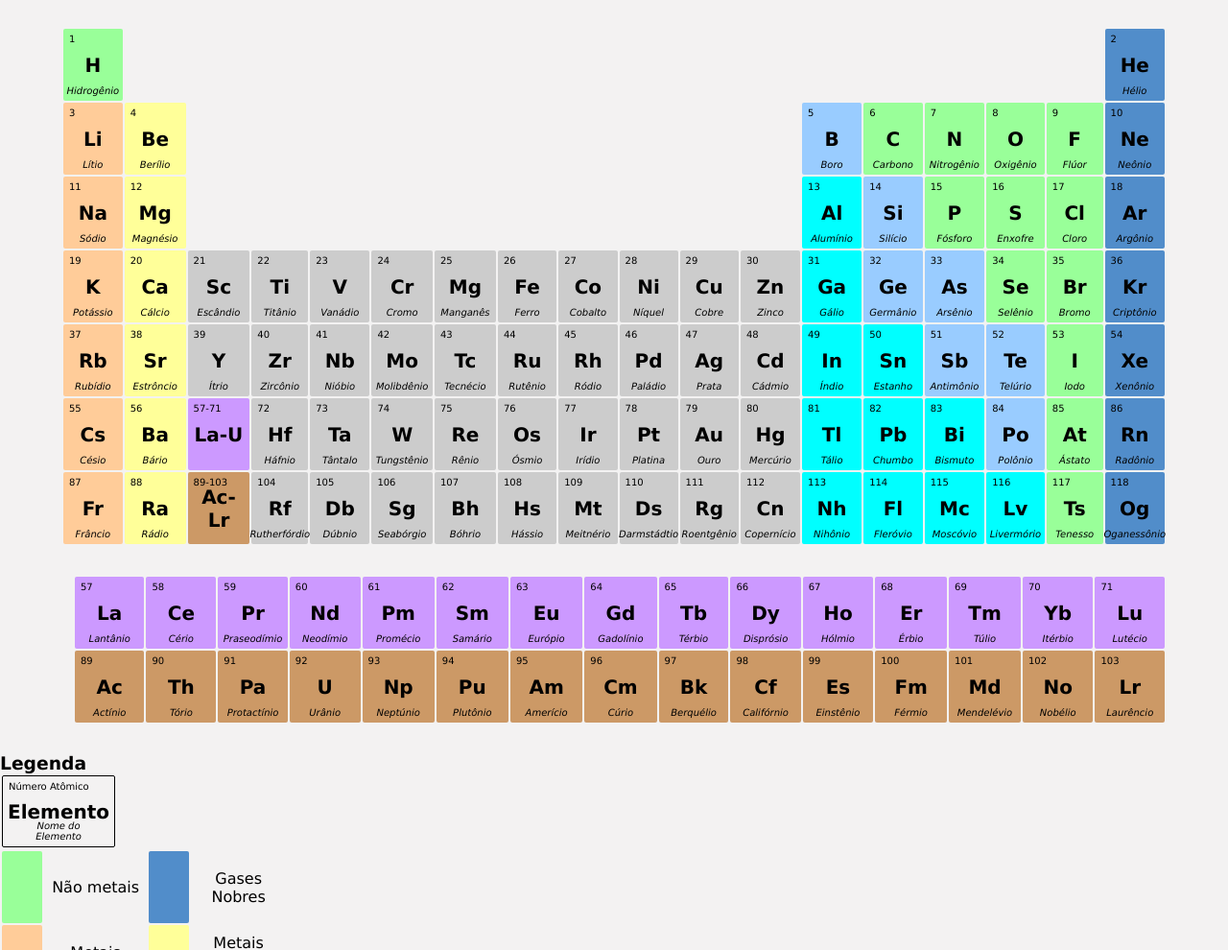
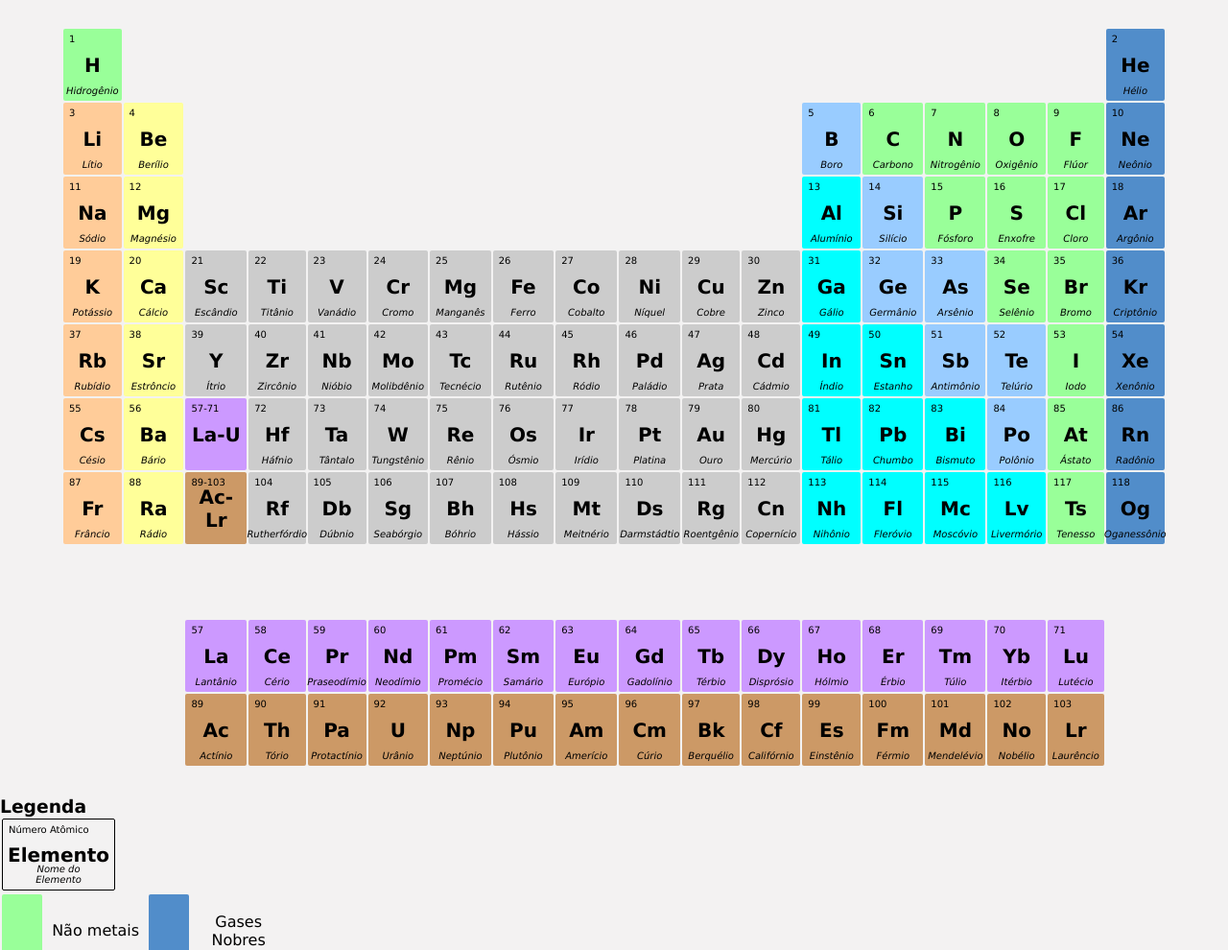
Before and after one commit to ferrazjaa/tabela-periodica, a plain HTML site: page index.html in a window 1280 px wide. Shown: the part 110-1100 px from the top of the page at 96% size. Drawn offline with Linux system fonts and the light colour scheme.

Commit message:
update #4: Agrupando os lantanídeos e actinideos na mesma tabela

```diff
--- a/index.html
+++ b/index.html
@@ -11,7 +11,7 @@
 <body>
     <h1>Tabela Periódica</h1>
 
-    <section id="tb-periodica"><!-- Todos os demais grupos -->
+    <section id="tb-periodica">
         <table>
             <tr> <!-- Inicio da primeira linha -->
                 <td class= "nao-metais">
@@ -574,13 +574,14 @@
                     <span class="nome-elemento">Oganessônio</span>
                 </td>
             </tr> <!-- Fim da sétima linha -->
-        </table>
-    </section>
 
-    <section id="tb-seg"> <!-- lantanídeos e actinídios -->
-        <table>
+           <tr>
+            <td colspan="18"></td>
+           </tr>
+
+
             <tr> <!-- Inicio da linha 57-71 -->
-                <td colspan="4"></td>
+                <td colspan="2"></td>
                 <td class="lantanideos">
                     <span class="numero-atomico">57</span>
                     <span class="simbolo">La</span>
@@ -674,7 +675,7 @@
             </tr><!-- Fim da linha 57-71 -->
 
             <tr><!-- Inicio da linha 89-103 -->
-                <td colspan="4"></td>
+                <td colspan="2"></td>
                 <td class="actinidios">
                     <span class="numero-atomico">89</span>
                     <span class="simbolo">Ac</span>
@@ -766,8 +767,11 @@
                 </td>
 
             </tr><!-- Fim da linha 89-103 -->
+
         </table>
     </section>
+
+
 
     <section>
         <h3>Legenda</h3>
--- a/style.css
+++ b/style.css
@@ -12,7 +12,7 @@ body{
     background-color: rgba(194, 188, 188, 0.185);
     font-family: Verdana, Geneva, Tahoma, sans-serif;
 }
-#tb-periodica table, #tb-seg table{
+#tb-periodica table{
     width: 90%;
     margin: 0 auto 30px auto;
     /*border: 1px solid;*/
```
